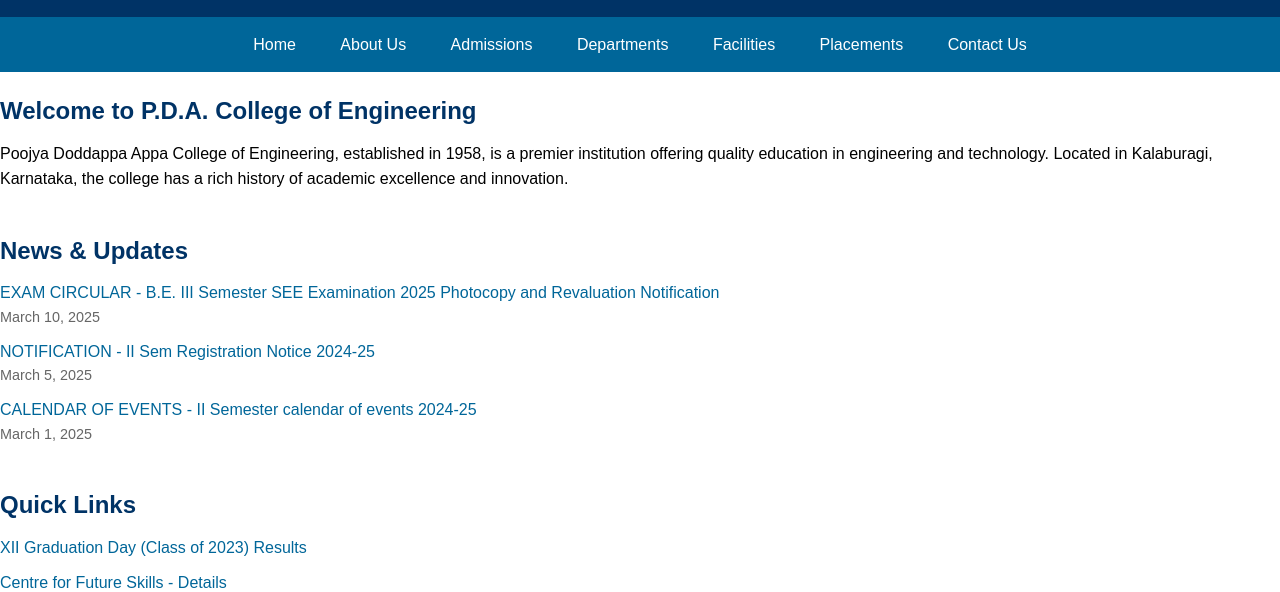
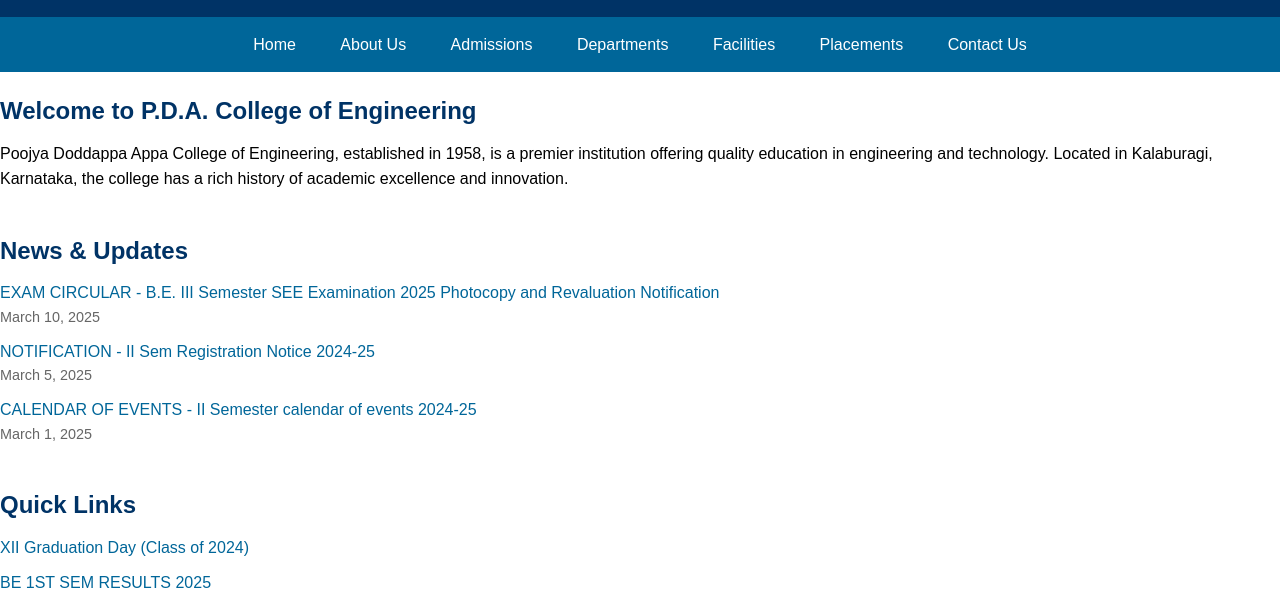
Before and after one commit to Syed998589/Syed998589.github.io, a plain HTML site: page index.html in a window 1280 px wide. Shown: the part 208-800 px from the top of the page. Drawn offline with Linux system fonts and the light colour scheme.

Commit message:
Update index.html

```diff
--- a/index.html
+++ b/index.html
@@ -57,7 +57,8 @@
         <section class="quick-links">
             <h2>Quick Links</h2>
             <ul>
-                <li><a href="#">XII Graduation Day (Class of 2023) Results</a></li>
+                <li><a href="#">XII Graduation Day (Class of 2024)</a></li>
+                <li><a href="#">BE 1ST SEM RESULTS 2025</a></li>
                 <li><a href="#">Centre for Future Skills - Details</a></li>
                 <li><a href="#">Grievance Redressal Portal</a></li>
                 <li><a href="#">Student Verification</a></li>
```
